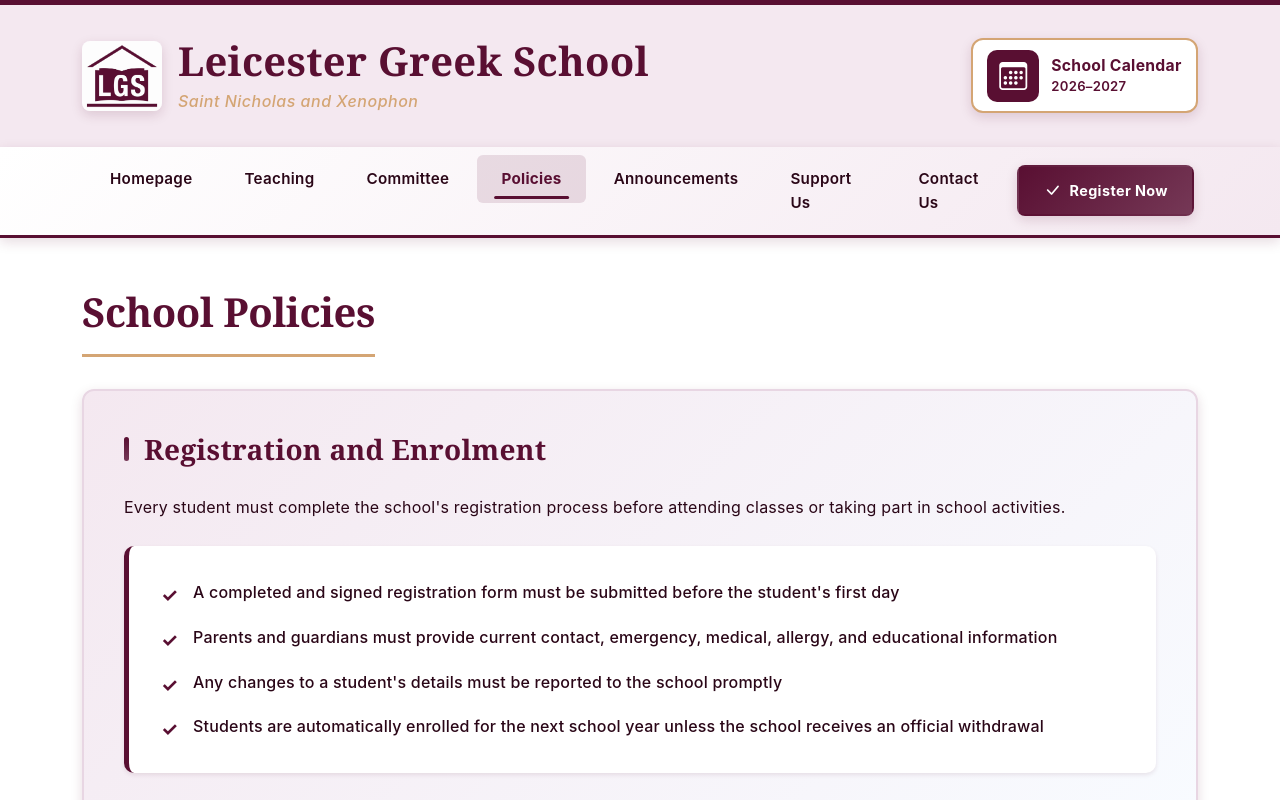
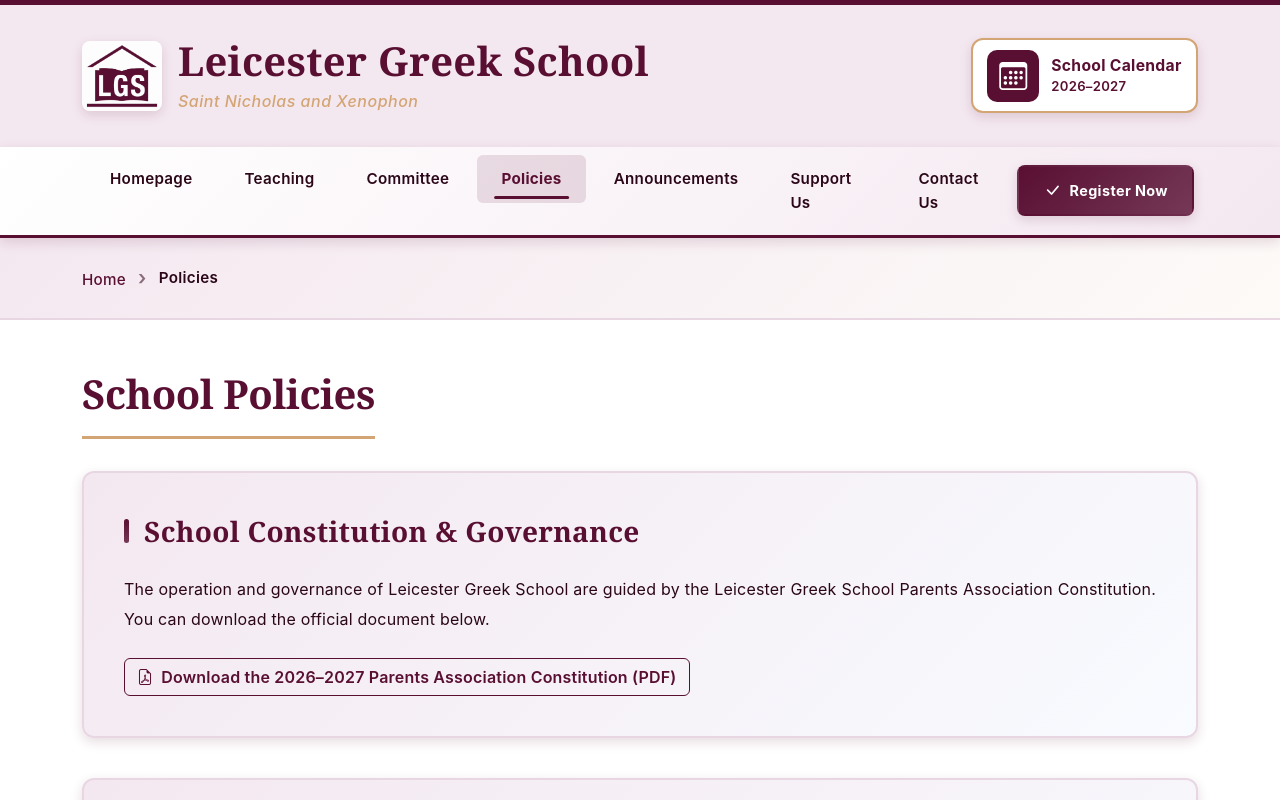
Before and after one commit to Leicester-Greek-School/website, a Vue app: page /policies in a window 1280 px wide. Shown: the top 800 px of the page. Built offline with nearby package versions, Linux system fonts and the light colour scheme.

Commit message:
SEO optimisations

```diff
--- a/index.html
+++ b/index.html
@@ -148,7 +148,12 @@
           "description": "Saturday classes in Leicester for children aged 4 and up, with a morning shift from 09:30 to 13:00 and an afternoon shift from 13:30 to 17:00",
           "timeOfDay": "Saturday 09:30-13:00 and 13:30-17:00",
           "educationalProgramMode": "in-person",
-          "provider": { "@type": "EducationalOrganization", "name": "Leicester Greek School" }
+          "provider": { "@type": "EducationalOrganization", "name": "Leicester Greek School" },
+          "offers": {
+            "@type": "Offer",
+            "category": "Tuition",
+            "url": "https://forms.gle/sP5i7J8aN31s64R96"
+          }
         },
         {
           "@type": "EducationalOccupationalProgram",
@@ -170,7 +175,14 @@
           "description": "Adult classes on Thursday evenings in Leicester and Leicestershire",
           "timeOfDay": "Thursday evening",
           "educationalProgramMode": "in-person",
-          "provider": { "@type": "EducationalOrganization", "name": "Leicester Greek School" }
+          "provider": { "@type": "EducationalOrganization", "name": "Leicester Greek School" },
+          "offers": {
+            "@type": "Offer",
+            "price": "430",
+            "priceCurrency": "GBP",
+            "category": "Tuition",
+            "url": "https://forms.gle/gjyPGaKfer785pV39"
+          }
         },
         {
           "@type": "EducationalOccupationalProgram",
--- a/src/router/index.js
+++ b/src/router/index.js
@@ -38,8 +38,9 @@
     name: 'Committee',
     component: Committee,
     meta: {
-      title: 'School Committee 2026-2027 | Leicester Greek School',
-      description: 'Meet Leicester Greek School’s 2026-2027 volunteer committee, chaired by George Anastasakis, supporting the school and Greek and Cypriot community.'
+      title: 'School Committee 2026–2027 & Constitution | Leicester Greek School',
+      description: 'Meet Leicester Greek School’s 2026-2027 volunteer committee, chaired by George Anastasakis, and download the school Parents Association Constitution (PDF).',
+      keywords: 'Leicester Greek School committee, Greek school constitution PDF, Leicester Greek School governance, George Anastasakis, Greek community Leicester'
     }
   },
   {
@@ -48,7 +49,8 @@
     component: Register,
     meta: {
       title: 'Register for Greek Classes in Leicester & Online | Leicester Greek School',
-      description: 'Register for in-person Greek classes in Leicester for children and teenagers, adult Greek classes, or online Greek lessons for children and adults at Leicester Greek School.'
+      description: 'Register for in-person Greek classes in Leicester for children, teenagers and adults, or online lessons. Access online Google registration forms for children and adults.',
+      keywords: 'Register Greek school Leicester, Greek classes registration, adult Greek classes Leicester registration form, Greek lessons children Leicester, online Greek lessons registration, Leicester Greek School forms'
     }
   },
   {
@@ -56,9 +58,9 @@
     name: 'Policies',
     component: Policies,
     meta: {
-      title: 'School Policies & Procedures | Leicester Greek School',
-      description: 'Leicester Greek School policies covering registration, class placement, health and safety, withdrawal, attendance times, class structure, allergies, mobile phones, visitors, privacy and complaints.',
-      keywords: 'Leicester Greek School policies, Greek school registration policy, school health and safety Leicester, school allergy policy, school complaints procedure, Greek school privacy policy'
+      title: 'School Policies & Constitution | Leicester Greek School',
+      description: 'Leicester Greek School policies covering registration, class placement, health and safety, attendance, complaints, and the 2026–2027 Parents Association Constitution (PDF).',
+      keywords: 'Leicester Greek School policies, Greek school constitution PDF, Greek school registration policy, school health and safety Leicester, school complaints procedure, Greek school privacy policy'
     }
   },
   {
@@ -78,7 +80,8 @@
     component: Announcements,
     meta: {
       title: 'News & Announcements | Leicester Greek School',
-      description: 'Latest news and announcements from Leicester Greek School. Term dates, events, cultural activities and school updates for the Greek and Cypriot community in Leicester.'
+      description: 'Latest news and announcements from Leicester Greek School, including the 28th October celebration event and poster, school updates, and term dates.',
+      keywords: 'Leicester Greek School announcements, 28 October celebration Leicester Greek School, Greek school events, Greek community Leicester announcements, Oxi Day celebration Leicester'
     }
   },
   {
--- a/src/views/Announcements.vue
+++ b/src/views/Announcements.vue
@@ -47,9 +47,38 @@
       { name: 'Home', url: 'https://leicestergreekschool.com/' },
       { name: 'Announcements', url: 'https://leicestergreekschool.com/announcements' }
     ]));
+    injectJsonLd('event-28-october', {
+      '@context': 'https://schema.org',
+      '@type': 'Event',
+      'name': 'Εορτασμός 28ης Οκτωβρίου 1940 / 28th October Celebration',
+      'description': 'Leicester Greek School celebration for 28 October 1940 (Oxi Day), held at the Greek Orthodox Church of St Nicholas and St Xenophon.',
+      'startDate': '2026-10-31T12:30:00+00:00',
+      'endDate': '2026-10-31T13:30:00+00:00',
+      'eventStatus': 'https://schema.org/EventScheduled',
+      'eventAttendanceMode': 'https://schema.org/OfflineEventAttendanceMode',
+      'location': {
+        '@type': 'Place',
+        'name': 'Greek Orthodox Church of St Nicholas and St Xenophon',
+        'url': 'https://gocleicester.com/',
+        'address': {
+          '@type': 'PostalAddress',
+          'streetAddress': '2A Sawday Street',
+          'addressLocality': 'Leicester',
+          'postalCode': 'LE2 7JW',
+          'addressCountry': 'GB'
+        }
+      },
+      'image': 'https://leicestergreekschool.com' + octoberCelebrationPoster,
+      'organizer': {
+        '@type': 'EducationalOrganization',
+        'name': 'Leicester Greek School',
+        'url': 'https://leicestergreekschool.com'
+      }
+    });
   },
   beforeUnmount() {
     removeJsonLd('breadcrumb-announcements');
+    removeJsonLd('event-28-october');
   },
   data() {
     return {
--- a/src/views/Committee.vue
+++ b/src/views/Committee.vue
@@ -103,9 +103,23 @@
       { name: 'Home', url: 'https://leicestergreekschool.com/' },
       { name: 'Committee', url: 'https://leicestergreekschool.com/committee' }
     ]));
+    injectJsonLd('constitution-committee-doc', {
+      '@context': 'https://schema.org',
+      '@type': 'DigitalDocument',
+      'name': 'Leicester Greek School Parents Association Constitution 2026–2027',
+      'description': 'Constitution and governance rules for Leicester Greek School Parents Association 2026–2027.',
+      'url': 'https://leicestergreekschool.com/docs/Leicester-Greek-school-parents-association-constitution-2026-2027.pdf',
+      'encodingFormat': 'application/pdf',
+      'publisher': {
+        '@type': 'EducationalOrganization',
+        'name': 'Leicester Greek School',
+        'url': 'https://leicestergreekschool.com'
+      }
+    });
   },
   beforeUnmount() {
     removeJsonLd('breadcrumb-committee');
+    removeJsonLd('constitution-committee-doc');
   }
 };
 </script>
--- a/src/views/Policies.vue
+++ b/src/views/Policies.vue
@@ -1,7 +1,37 @@
 <template>
   <div class="policies">
+    <!-- Breadcrumb Navigation -->
+    <div class="breadcrumb-section">
+      <div class="container">
+        <nav aria-label="Breadcrumb" class="breadcrumb-nav">
+          <ol class="breadcrumb-list">
+            <li><router-link to="/">Home</router-link></li>
+            <li class="active" aria-current="page">Policies</li>
+          </ol>
+        </nav>
+      </div>
+    </div>
+
     <div class="container my-5">
       <h2 class="page-title">School Policies</h2>
+
+      <div class="info-section">
+        <h3 class="section-title">School Constitution &amp; Governance</h3>
+        <p class="text-justify">
+          The operation and governance of Leicester Greek School are guided by the Leicester Greek School
+          Parents Association Constitution. You can download the official document below.
+        </p>
+        <p class="text-justify mb-0">
+          <a
+            class="constitution-download btn btn-outline-primary"
+            href="/docs/Leicester-Greek-school-parents-association-constitution-2026-2027.pdf"
+            download
+          >
+            <i class="bi bi-file-earmark-pdf" aria-hidden="true"></i>
+            Download the 2026–2027 Parents Association Constitution (PDF)
+          </a>
+        </p>
+      </div>
 
       <div class="info-section">
         <h3 class="section-title">Registration and Enrolment</h3>
@@ -193,9 +223,87 @@
   </div>
 </template>
 
+<script>
+import { injectJsonLd, removeJsonLd, breadcrumbSchema } from '@/utils/seo';
+
+export default {
+  name: 'Policies',
+  mounted() {
+    injectJsonLd('breadcrumb-policies', breadcrumbSchema([
+      { name: 'Home', url: 'https://leicestergreekschool.com/' },
+      { name: 'Policies', url: 'https://leicestergreekschool.com/policies' }
+    ]));
+    injectJsonLd('constitution-policy-doc', {
+      '@context': 'https://schema.org',
+      '@type': 'DigitalDocument',
+      'name': 'Leicester Greek School Parents Association Constitution 2026–2027',
+      'description': 'Official constitution and governance document for the Leicester Greek School Parents Association.',
+      'url': 'https://leicestergreekschool.com/docs/Leicester-Greek-school-parents-association-constitution-2026-2027.pdf',
+      'encodingFormat': 'application/pdf',
+      'publisher': {
+        '@type': 'EducationalOrganization',
+        'name': 'Leicester Greek School',
+        'url': 'https://leicestergreekschool.com'
+      }
+    });
+  },
+  beforeUnmount() {
+    removeJsonLd('breadcrumb-policies');
+    removeJsonLd('constitution-policy-doc');
+  }
+};
+</script>
+
 <style scoped>
 .policies {
   background-color: var(--white);
+}
+
+/* Breadcrumb */
+.breadcrumb-section {
+  background: linear-gradient(135deg, var(--primary-light) 0%, rgba(212, 165, 116, 0.05) 100%);
+  border-bottom: 2px solid var(--border-color);
+  padding: 1.5rem 0;
+  margin-bottom: 2rem;
+}
+
+.breadcrumb-nav { display: flex; align-items: center; }
+
+.breadcrumb-list {
+  display: flex;
+  list-style: none;
+  padding: 0;
+  margin: 0;
+  gap: 0.75rem;
+  flex-wrap: wrap;
+  align-items: center;
+}
+
+.breadcrumb-list li:not(:last-child)::after {
+  content: '›';
+  margin-left: 0.75rem;
+  color: var(--text-light);
+  font-weight: 600;
+  font-size: 1.25rem;
+}
+
+.breadcrumb-list a {
+  color: var(--link-color);
+  text-decoration: none;
+  font-weight: 500;
+  font-size: 0.95rem;
+  border-bottom: 2px solid transparent;
+  transition: var(--transition-smooth);
+}
+
+.breadcrumb-list a:hover { color: var(--link-hover); border-bottom-color: var(--link-hover); }
+.breadcrumb-list li.active { color: var(--text-dark); font-weight: 600; font-size: 0.95rem; }
+
+.constitution-download {
+  display: inline-flex;
+  align-items: center;
+  gap: 0.5rem;
+  white-space: normal;
 }
 
 .page-title {
--- a/src/views/Register.vue
+++ b/src/views/Register.vue
@@ -170,9 +170,47 @@
       { name: 'Home', url: 'https://leicestergreekschool.com/' },
       { name: 'Register', url: 'https://leicestergreekschool.com/register' }
     ]));
+    injectJsonLd('registration-courses', {
+      '@context': 'https://schema.org',
+      '@graph': [
+        {
+          '@type': 'Course',
+          'name': 'Greek Language Classes for Children and Teenagers',
+          'description': 'In-person Greek language classes from Nursery through A-Level on Saturdays in Leicester.',
+          'provider': {
+            '@type': 'EducationalOrganization',
+            'name': 'Leicester Greek School',
+            'sameAs': 'https://leicestergreekschool.com'
+          },
+          'offers': {
+            '@type': 'Offer',
+            'category': 'Tuition',
+            'url': 'https://forms.gle/sP5i7J8aN31s64R96'
+          }
+        },
+        {
+          '@type': 'Course',
+          'name': 'Adult Greek Language Classes',
+          'description': 'In-person Greek classes for adults of all levels on Thursday evenings in Leicester.',
+          'provider': {
+            '@type': 'EducationalOrganization',
+            'name': 'Leicester Greek School',
+            'sameAs': 'https://leicestergreekschool.com'
+          },
+          'offers': {
+            '@type': 'Offer',
+            'price': '430',
+            'priceCurrency': 'GBP',
+            'category': 'Tuition',
+            'url': 'https://forms.gle/gjyPGaKfer785pV39'
+          }
+        }
+      ]
+    });
   },
   beforeUnmount() {
     removeJsonLd('breadcrumb-register');
+    removeJsonLd('registration-courses');
   }
 };
 </script>
```
Also changed, not shown: llms.txt, 2 other files (tests, documents, lock files or other folders).
